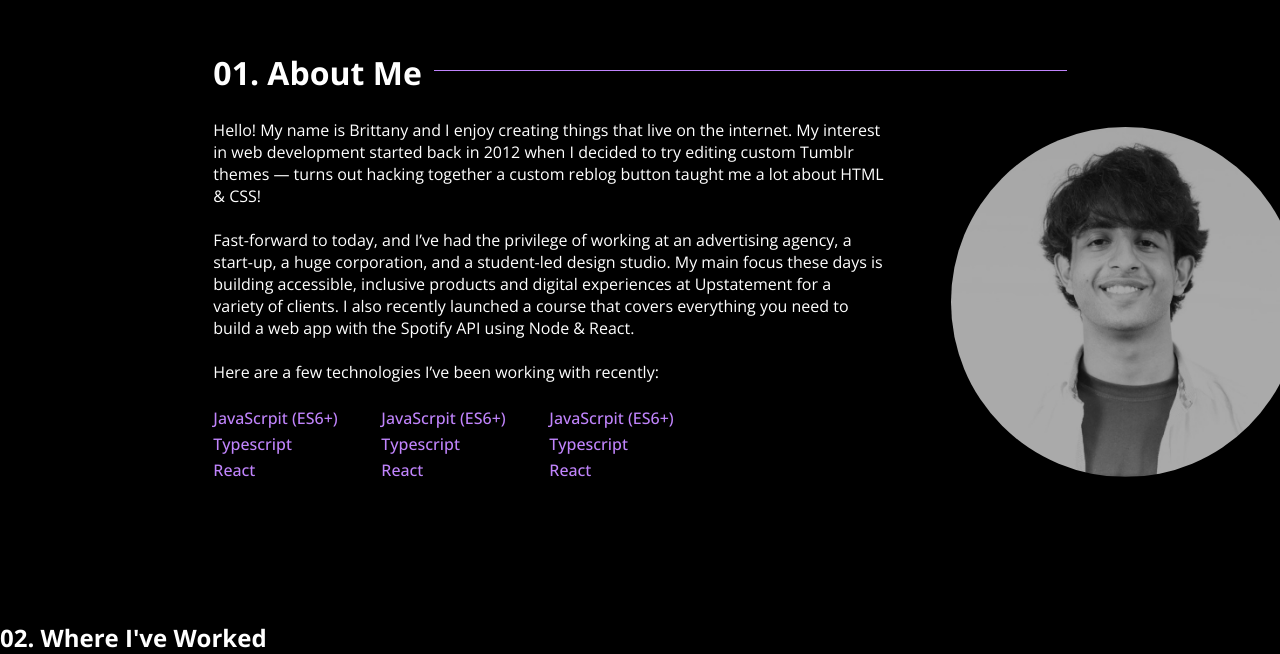
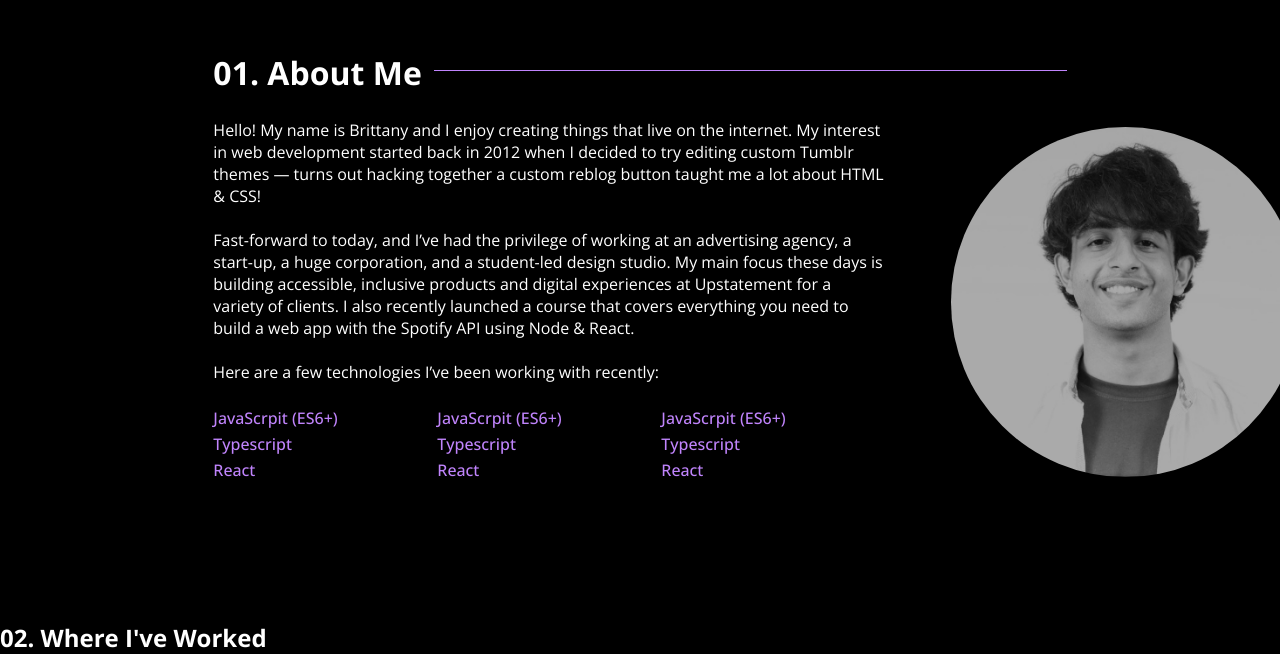
Before and after one commit to Ossama1903/portfolio, a Next.js app: page / in a window 1280 px wide. Shown: the part 932-1586 px from the top of the page. Built offline with nearby package versions, Linux system fonts and the light colour scheme.

Commit message:
Additional about me fixes

```diff
--- a/app/components/AboutMe/index.tsx
+++ b/app/components/AboutMe/index.tsx
@@ -23,21 +23,21 @@ const AboutMe = () => {
         <br />
         <p>Here are a few technologies I’ve been working with recently:</p>
         <div className="grid grid-cols-12 mt-6">
-          <ul className="col-span-6 md:col-span-3 list-none mb-4 xl:mb-0">
+          <ul className="col-span-6 md:col-span-4 list-none mb-4 xl:mb-0">
             <li className="mb-1 text-purple-400 font-medium">
               JavaScrpit (ES6+)
             </li>
             <li className="mb-1 text-purple-400 font-medium">Typescript</li>
             <li className="mb-1 text-purple-400 font-medium">React</li>
           </ul>
-          <ul className="col-span-6 md:col-span-3 list-none mb-4 xl:mb-0">
+          <ul className="col-span-6 md:col-span-4 list-none mb-4 xl:mb-0">
             <li className="mb-1 text-purple-400 font-medium">
               JavaScrpit (ES6+)
             </li>
             <li className="mb-1 text-purple-400 font-medium">Typescript</li>
             <li className="mb-1 text-purple-400 font-medium">React</li>
           </ul>
-          <ul className="col-span-6 md:col-span-3 list-none mb-4 xl:mb-0">
+          <ul className="col-span-6 md:col-span-4 list-none mb-4 xl:mb-0">
             <li className="mb-1 text-purple-400 font-medium">
               JavaScrpit (ES6+)
             </li>
@@ -46,7 +46,7 @@ const AboutMe = () => {
           </ul>
         </div>
       </div>
-      <div className="col-span-12 xl:col-span-4 flex justify-center items-center mt-12 xl:mt-0">
+      <div className="col-span-12 xl:col-span-4 flex justify-center items-center lg:justify-normal lg:items-stretch xl:justify-center xl:items-center mt-12 xl:mt-0">
         <Image
           src="/images/me.jpeg"
           alt="Portfolio picture of Ossama Bin Bilal"
--- a/app/components/Header/index.tsx
+++ b/app/components/Header/index.tsx
@@ -1,3 +1,4 @@
+import Link from "next/link";
 import ResumeButton from "../ResumeButton";
 
 const Header = () => {
@@ -6,7 +7,9 @@ const Header = () => {
       <div className="ml-10">logo</div>
       <ul className="flex ml-auto list-none mr-5">
         <li className="mx-5 opacity-100">
-          <span className="text-purple-400">01.</span> About
+          <Link href="#aboutMe" className="no-underline text-white">
+            <span className="text-purple-400">01.</span> About
+          </Link>
         </li>
         <li className="mx-5">
           <span className="text-purple-400">02.</span> Experience
--- a/app/page.tsx
+++ b/app/page.tsx
@@ -14,7 +14,7 @@ export default function Home() {
             <Hero />
           </div>
         </div>
-        <div className="py-12 bg-inherit">
+        <div id="aboutMe" className="py-12 bg-inherit">
           <HeadingWithBorder heading="01. About Me">
             <AboutMe />
           </HeadingWithBorder>
```
